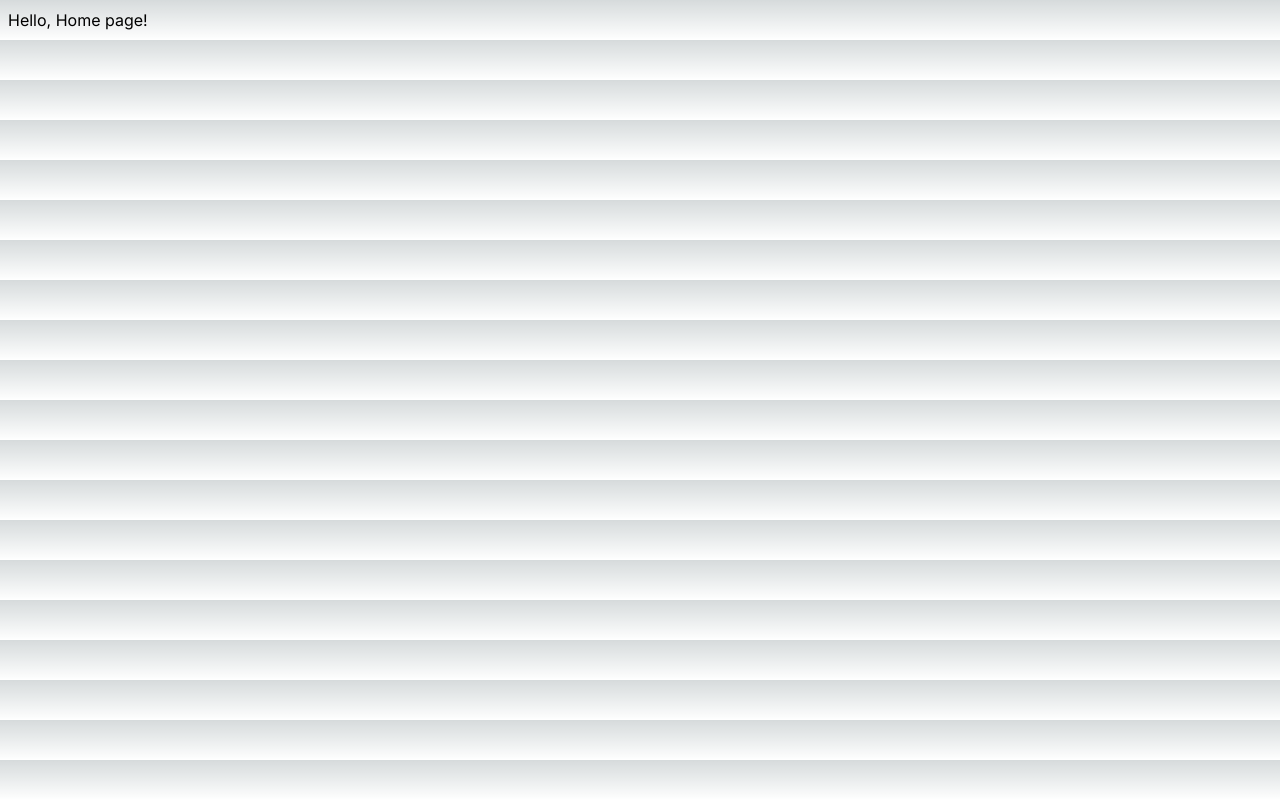
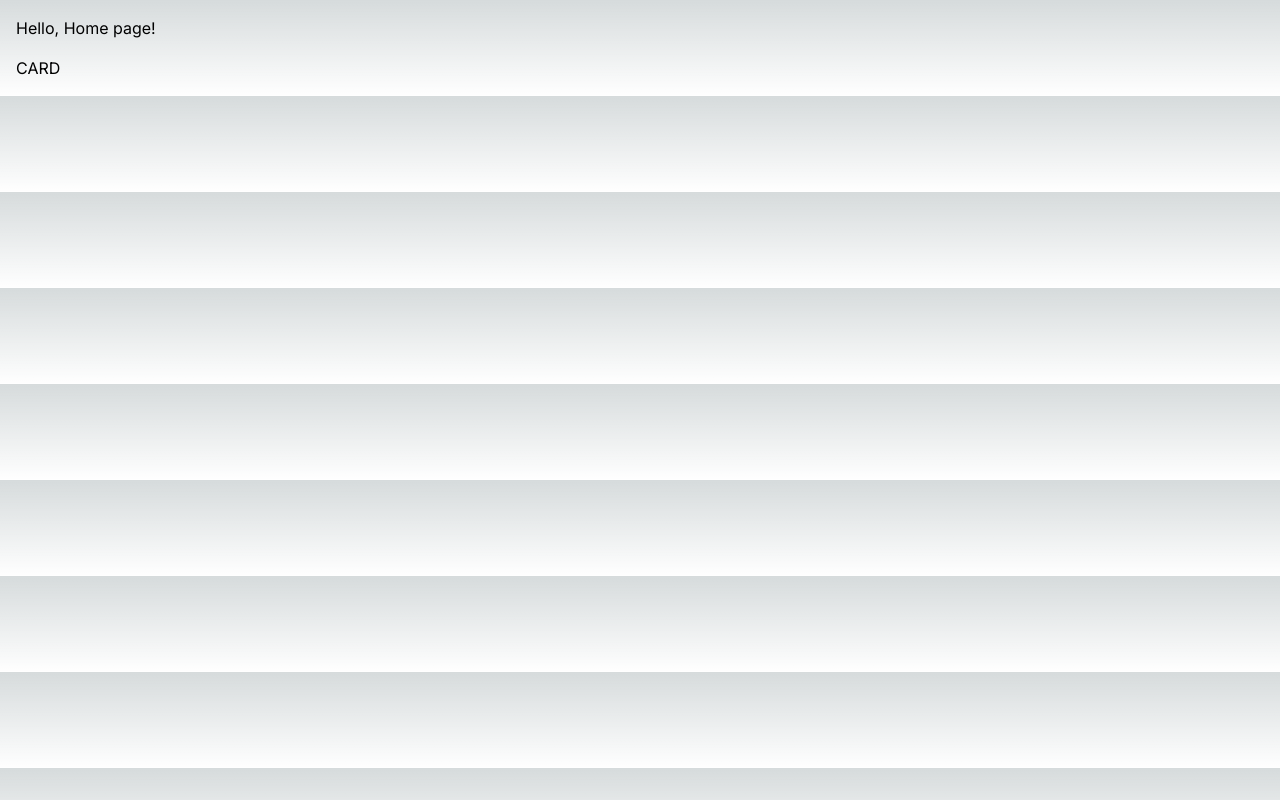
Before and after one commit to Adam43/FoodOpp-App, a Next.js app in the folder food-opp/: page /user in a window 1280 px wide. Built offline with nearby package versions, Linux system fonts and the light colour scheme.

Commit message:
adding list

```diff
--- /dev/null
+++ b/food-opp/app/user/RequestList.js
@@ -0,0 +1,11 @@
+const dummyCard = (
+  <>CARD</>
+)
+
+const RequestList = ({ }) => {
+  return <div>
+  {dummyCard}
+  </div>
+}
+
+export default RequestList
--- a/food-opp/app/user/page.js
+++ b/food-opp/app/user/page.js
@@ -1,10 +1,12 @@
 import Header from "./Header";
+import RequestList from "./RequestList";
 
 // `app/page.tsx` is the UI for the `/` URL
 export default function Page() {
     return (
-        <div className="flex flex-col p-2">
+        <div className="flex flex-col gap-4 p-4">
             <Header />
+            <RequestList/>
         </div>
     )
   }
```
